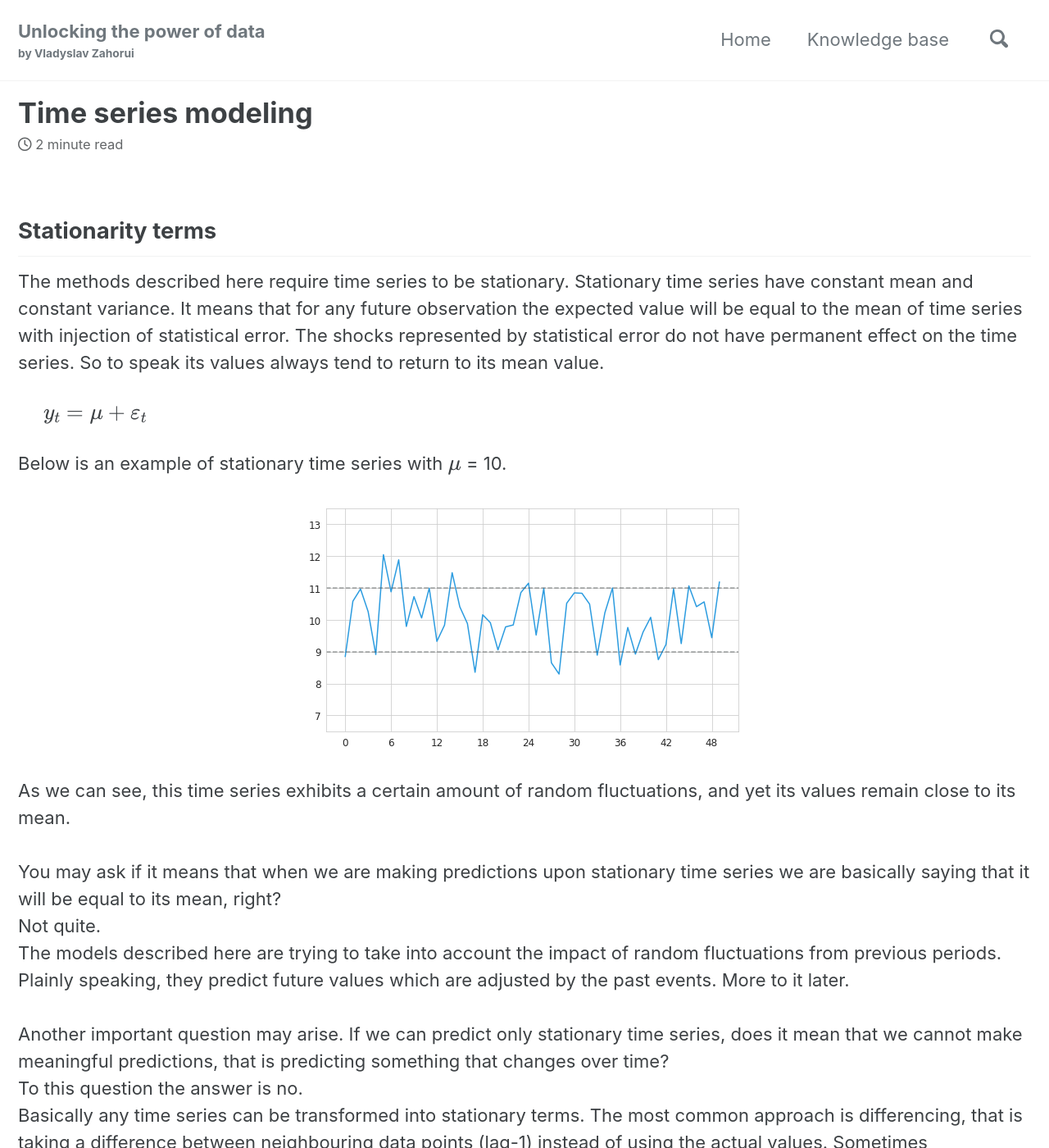
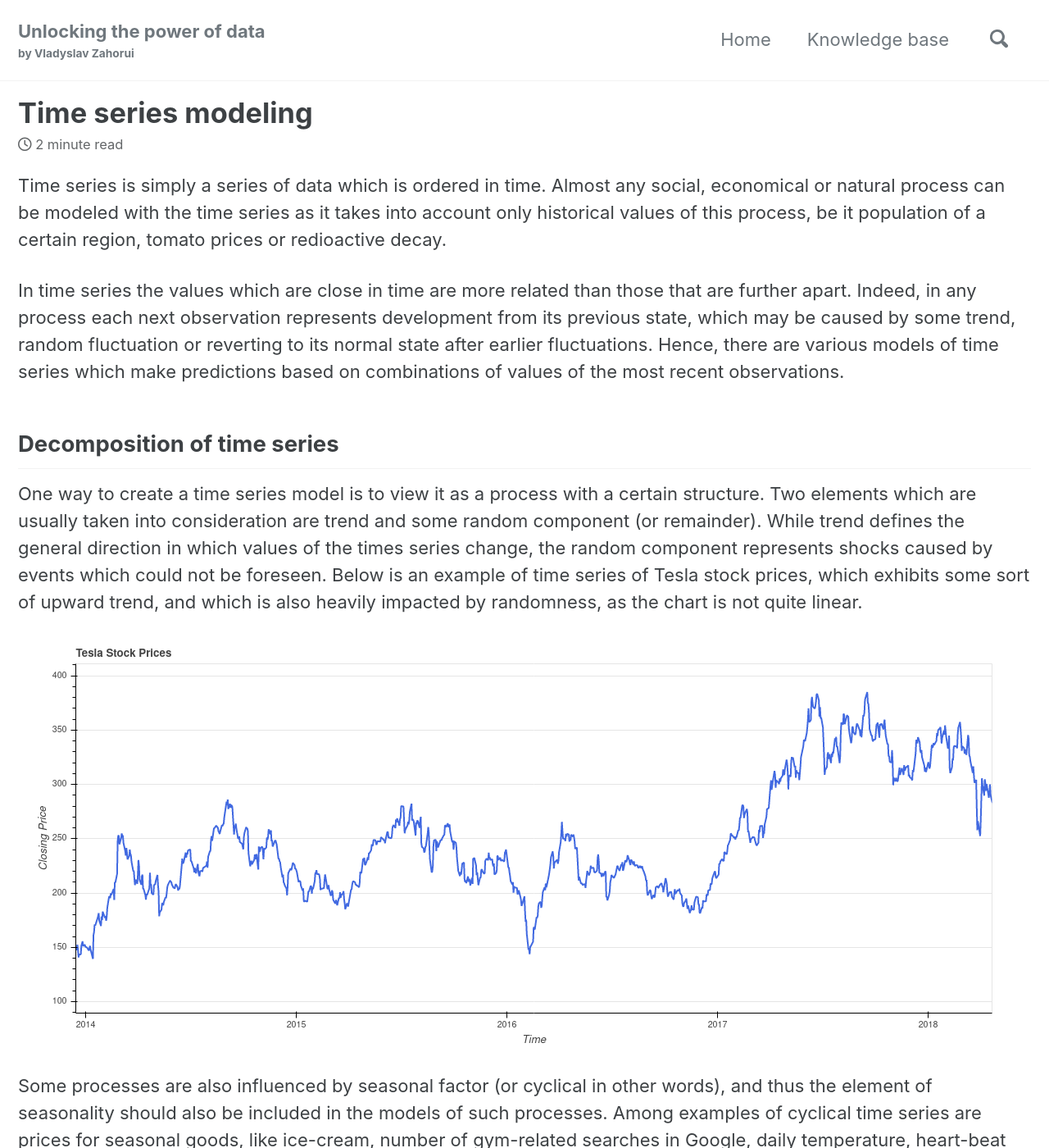
Before and after one commit to vzahorui/vzahorui.github.io, a Jekyll site: the page built from _posts/2019-07-19-time-series-modeling.md, in a window 1280 px wide and 1400 px high. Shown: the whole window at 82% size. Built offline with Jekyll 4.4.1, drawn with Linux system fonts in a browser that asks for light colours; cached includes are drawn as plain includes; nearby versions of some CDN libraries; formulas are drawn with MathJax 3; some of the changed text lies outside the part shown.

Commit message:
redesigned time series articles and added empty loess article

```diff
--- a/_posts/2019-07-19-time-series-modeling.md
+++ b/_posts/2019-07-19-time-series-modeling.md
@@ -1,43 +1,39 @@
 ---
 layout: single
 title: "Time series modeling"
+description: Explaining what times series modeling is and making an overview of the common models
 category: "Time series"
-date: 2019-07-19
+date: 2020-04-23
 ---
-## Stationarity terms
-The methods described here require time series to be stationary. Stationary time series have constant mean and constant variance.
-It means that for any future observation the expected value will be equal to the mean of time series with injection of statistical error. The shocks represented by statistical error do not have permanent effect on the time series. So to speak its values always tend to return to its mean value.<br>
 
-&nbsp;&nbsp;&nbsp;&nbsp;
-$y_t = \mu + \varepsilon_t$
+Time series is simply a series of data which is ordered in time. Almost any social, economical or natural process can be modeled with the time series as it takes into account only historical values of this process, be it population of a certain region, tomato prices or redioactive decay.
 
-Below is an example of stationary time series with $\mu$ = 10.
+In time series the values which are close in time are more related than those that are further apart. Indeed, in any process each next observation represents development from its previous state, which may be caused by some trend, random fluctuation or reverting to its normal state after earlier fluctuations. Hence, there are various models of time series which make predictions based on combinations of values of the most recent observations.
 
-![](/assets/images/time_series/stationary_time_series.png){: .align-center}
+## Decomposition of time series
 
-As we can see, this time series exhibits a certain amount of random fluctuations, and yet its values remain close to its mean.<br>
-<br>
-You may ask if it means that when we are making predictions upon stationary time series we are basically saying that it will be equal to its mean, right?<br>
-Not quite.<br>
-The models described here are trying to take into account the impact of random fluctuations from previous periods. Plainly speaking, they predict future values which are adjusted by the past events. More to it later.<br>
-<br>
-Another important question may arise. If we can predict only stationary time series, does it mean that we cannot make meaningful predictions, that is predicting something that changes over time?<br>
-To this question the answer is no.<br>
-Basically any time series can be transformed into stationary terms. The most common approach is differencing, that is taking a difference between neighbouring data points (lag-1) instead of using the actual values. Sometimes differencing has to be performed again and multiple times until the time-series is stationary. This is often the case with non-linear time series. Also, increasing the lag in differencing may help in eliminating seasonality. <br>
-Other options for making time series include taking $\log$ of the values, applying power function and combining multiple types of transformation.<br>
-After making predictions upon such transformed stationary time series we should reverse all transformations in order to get the final predicted value.<br>
-<br>
-Below is a toy example of time series which changes over time and has seasonal component as well. Suppose it's ice cream prices.
+One way to create a time series model is to view it as a process with a certain structure. Two elements which are usually taken into consideration are trend and some random component (or remainder). While trend defines the general direction in which values of the times series change, the random component represents shocks caused by events which could not be foreseen. Below is an example of time series of Tesla stock prices, which exhibits some sort of upward trend, and which is also heavily impacted by randomness, as the chart is not quite linear.
 
-![](/assets/images/time_series/toy_ice_cream_prices.png){: .align-center}
+![](/assets/images/time_series/stock_prices_example.png){: .align-center}
 
-We can remove trend by simply taking the first difference, however in order to remove seasonality we have to perform differencing of higher order. In this particular case we have to take a difference of a whole year, which means subtracting values from a year ago from values of current date.<br>
-The drawback of this sort of transformation is that we lose the first historical data point. Since we have only data from restricted time period we cannot take the difference for the whole first year.
-UA
+Some processes are also influenced by seasonal factor (or cyclical in other words), and thus the element of seasonality should also be included in the models of such processes. Among examples of cyclical time series are prices for seasonal goods, like ice-cream, number of gym-related searches in Google, daily temperature, heart-beat rate, and many others. Below is an example of daily amount of consumed energy according to PGM, which clearly exhibits seasonal component (and doesn't seem to have any significant trend).
 
-![](/assets/images/time_series/toy_ice_cream_prices_transformed.png){: .align-center}
+![](/assets/images/time_series/daily_energy_consumption_example.png){: .align-center}
 
-The second image displays transformed data after taking the whole year difference and it looks like white noise. Hence we may conclude that we got stationary time series.<br>
-We can further test time series for stationarity by using Augmented Dickey-Fuller (ADF) and Kwiatkowski–Phillips–Schmidt–Shin (KPSS) tests. Mechanics of both tests is described [here]({{ site.baseurl }}{% link _posts/2019-07-12-time-series-stationarity-tests.md %}).
+Each component of the time series can be modeled separately, and their compound effect makes up the predicted value. This compound effect may be either modeled as a sum or a multiplication of all three components producing either additive or a multiplicative model respectively. It should be noted that multiplicative models may be applied in case when variability of time series changes over time.
+
+## Model selection
+
+When selecting a model to predict time series various factors may be considered, such as the nature of underlying process, presence of seasonality, autocorrelation and heteroscedasticity. Also available data on related metrics, which may be impacting bahaviour of the predicted time series, could be used to enhance the model.
+
+Usually many models are being tested and the one which provides the best score is selected.
+
+### Model validation
+
+Often the simplest possible model is used as a benchmark for further comparison with the other more sophisticated ones. In time series forecasting the Naïve model could be used for such purposes.
+
+### Naïve models
+
+According to the simplest approach the value of the next predicted observation will be equal to the value of the previous one.
 
 ## AR models
--- /dev/null
+++ b/_posts/2020-05-01-time-series-transformation-and-decomposition.md.md
@@ -0,0 +1,57 @@
+---
+layout: single
+title: "Time series transformation and decomposition"
+description: Explaining how to make time series stationary and how to decompose it into components
+category: "Time series"
+tags: trend seasonality residuals stationarity additive-models multiplicative-models STL white-noise
+date: 2020-05-01
+---
+
+Oftentimes it is required to transform time series data in order to build a model on it and make predictions. For example, making time series stationary is required by a number of models, as it makes the properties of these time series independent of time, thus making the model more robust.
+
+## Stationarity terms
+
+Stationary time series have constant mean and constant variance. It means that for any observation the value will not be influenced by trend or seasonality, and that it will be equal to the mean of the time series adjusted by statistical error. The shocks represented by statistical error do not have permanent effect on the time series. So to speak, its values always tend to return to its mean.
+
+&nbsp;&nbsp;&nbsp;&nbsp;
+$y_t = \mu + \varepsilon_t$
+
+Below is an example of a stationary time series with $\mu$ = 10.
+
+![](/assets/images/time_series/stationary_time_series.png){: .align-center}
+
+As we see, this time series exhibits a certain amount of random fluctuations, and yet its values remain close to its mean. A special case of stationary time series with mean value of zero is also called "white noise".
+
+You may be wondering if predicting a stationary time series is as trivial as claiming that its futute values will be equal to its mean. Yes and no, as many models are trying to take into account the impact of random fluctuations from previous periods. In other words, they predict future values adjusting them to the impact of the past events.
+
+Basically any time series can be made stationary. If we observe a trend then the most common approach is to apply first-order differencing, that is taking a difference between neighbouring data points (lag-1) instead of using the actual values. Sometimes differencing has to be performed twice or even more times until the time-series is stationary, which is often the case with non-linear trends. Other options for making time series stationary include taking logarithm of the values, applying power functions and combining multiple types of transformation. However, differencing should be more preferable as it is easily interpretable.
+
+Increasing the lag in differencing may help in eliminating seasonality. In other words, we can take difference between same seasons of different periods (lag-m, where m is number of seasons), and see if we obtain stationary time series. Second-order differencing of this sort may be also applied.<br>
+One thing to note is that applying seasonal differenncing before explicitly removing trend may already make time series stationary, while detrending seasonal data first will still require further elimination of seasonal component.
+
+After making predictions upon such transformed stationary time series we should reverse all transformations in order to get the final predicted value of the original series.
+
+## Seasonal-Trend decomposition procedure based on LOESS
+
+In case when time series is affected by seasonal changes of varying length and intensity then the differencing techniques may become misleading as they will treat changes casued by seasonal factor as noise. This is where Seasonal-Trend decomposition procedure based on LOESS (locally estimated scatterplot smoothing), or simply STL, comes to aid.
+
+
+Thus dealing with the missing data points.
+
+Thus, STL provides mechanism for modeling each of the times series components separately so that they can be combined into an additive model.<br>
+Although STL provides facilities only for additive decomposition, the original data may be log transformed before applying STL so that the combined result after the decomposition can be backtransfromed into its original form.
+
+
+
+Below is a toy example of time series which changes over time and has seasonal component as well. Suppose it's ice cream prices.
+
+![](/assets/images/time_series/toy_ice_cream_prices.png){: .align-center}
+
+We can remove trend by simply taking the first difference, however in order to remove seasonality we have to perform differencing of higher order. In this particular case we have to take a difference of a whole year, which means subtracting values from a year ago from values of current date.<br>
+The drawback of this sort of transformation is that we lose the first historical data point. Since we have only data from restricted time period we cannot take the difference for the whole first year.
+UA
+
+![](/assets/images/time_series/toy_ice_cream_prices_transformed.png){: .align-center}
+
+The second image displays transformed data after taking the whole year difference and it looks like white noise. Hence we may conclude that we got stationary time series.<br>
+We can further test time series for stationarity by using Augmented Dickey-Fuller (ADF) and Kwiatkowski–Phillips–Schmidt–Shin (KPSS) tests. Mechanics of both tests is described [here]({{ site.baseurl }}{% link _posts/2019-07-12-time-series-stationarity-tests.md %}).
--- a/index.html
+++ b/index.html
@@ -43,6 +43,7 @@ var graph =
         {"id": "Loss Function", "url":"{{ site.baseurl }}{% link _posts/2019-10-14-loss-function.md %}", "size":10, "font":1.5},
         {"id": "Gradient Descent", "url":"{{ site.baseurl }}{% link _posts/2019-10-15-gradient-descent.md %}", "size":10, "font":1.5},
         {"id": "Linear Regression", "url":"{{ site.baseurl }}{% link _posts/2019-10-25-linear-regression.md %}", "size":10, "font":1.5},
+        {"id": "LOESS", "url":"{{ site.baseurl }}{% link _posts/2020-05-05-loess.md %}", "size":10, "font":1.5},
 
         {"id": "Normal Distribution", "url":"{{ site.baseurl }}{% link _posts/2019-07-28-normal-ditribution.md %}",
          "size":4, "font":1},
```
Also changed, not shown: other parts of index.html (+1 -0 lines), _posts/2020-05-05-loess.md (added, +8 -0 lines), assets/images/time_series/daily_energy_consumption_example.png (added), assets/images/time_series/stock_prices_example.png (added).
